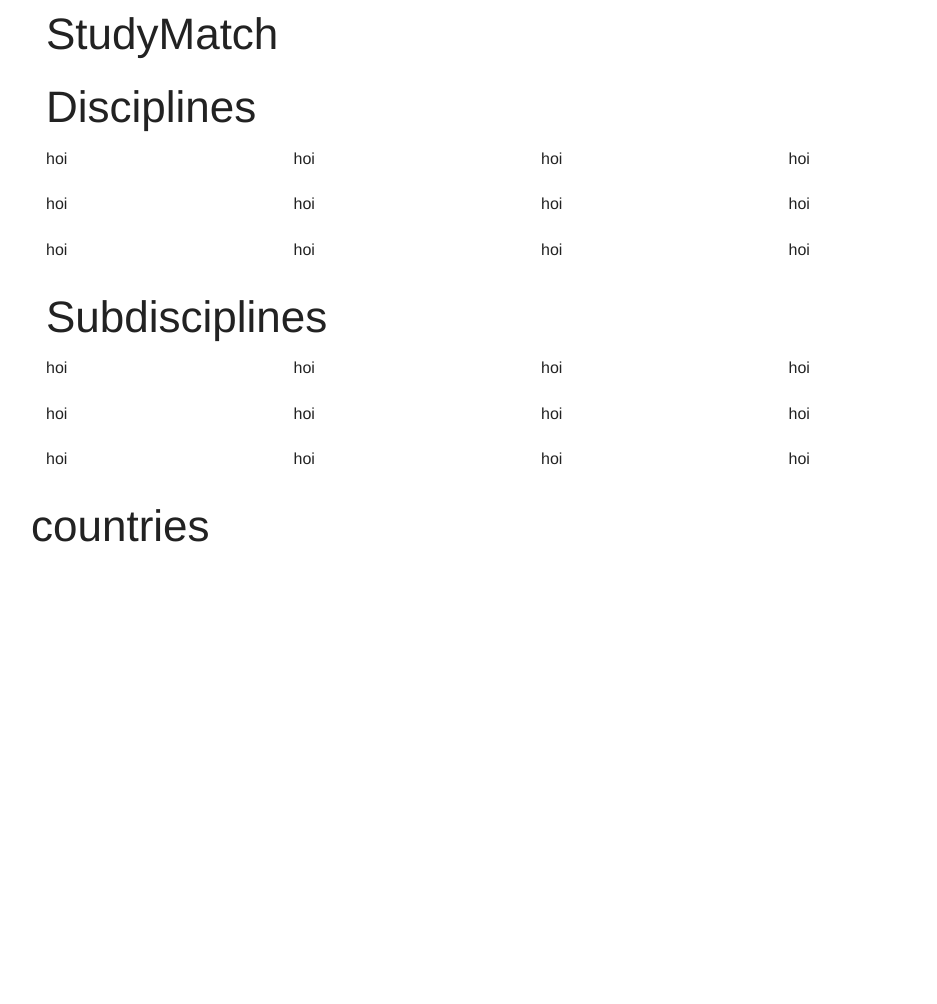
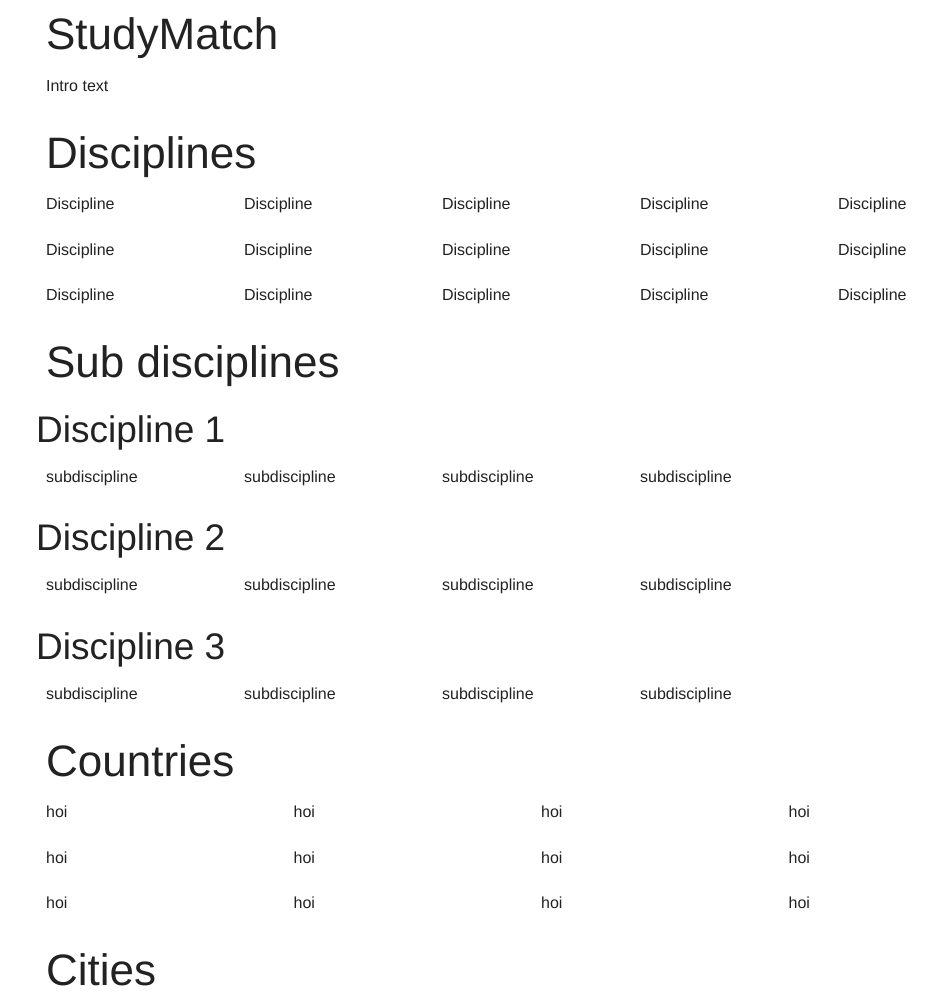
Before and after one commit to JensStudyportals/StudyMatch, a plain HTML site: page index.html in a window 1280 px wide. Shown: the top 1004 px of the page, without its empty margins (109-1046 px from the left). Before the commit the page ends 800 px from the top, so only its background shows below. Drawn offline with Linux system fonts and the light colour scheme.

Commit message:
Template first sections.

```diff
--- a/index.html
+++ b/index.html
@@ -12,12 +12,70 @@
   <div class="row">
     <div class="large-12 columns">
       <h1>StudyMatch</h1>
+
+      <p>Intro text</p>
     </div>
   </div>
 
   <div class="row">
     <div class="large-12 columns">
       <h1>Disciplines</h1>
+      <ul class="small-block-grid-5">
+        <li>Discipline</li>
+        <li>Discipline</li>
+        <li>Discipline</li>
+        <li>Discipline</li>
+        <li>Discipline</li>
+
+        <li>Discipline</li>
+        <li>Discipline</li>
+        <li>Discipline</li>
+        <li>Discipline</li>
+        <li>Discipline</li>
+
+        <li>Discipline</li>
+        <li>Discipline</li>
+        <li>Discipline</li>
+        <li>Discipline</li>
+        <li>Discipline</li>
+      </ul>
+    </div>
+  </div>
+
+  <div class="row">
+    <div class="large-12 columns">
+      <h1>Sub disciplines</h1>
+
+      <ul class="small-block-grid-5">
+        <h2 class="discipline">Discipline 1</h2>
+        <li>subdiscipline</li>
+        <li>subdiscipline</li>
+        <li>subdiscipline</li>
+        <li>subdiscipline</li>
+      </ul>
+
+      <ul class="small-block-grid-5">
+        <h2 class="discipline">Discipline 2</h2>
+        <li>subdiscipline</li>
+        <li>subdiscipline</li>
+        <li>subdiscipline</li>
+        <li>subdiscipline</li>
+      </ul>
+
+      <ul class="small-block-grid-5">
+        <h2 class="discipline">Discipline 3</h2>
+        <li>subdiscipline</li>
+        <li>subdiscipline</li>
+        <li>subdiscipline</li>
+        <li>subdiscipline</li>
+      </ul>
+    </div>
+  </div>
+
+
+  <div class="row">
+    <div class="large-12 columns">
+      <h1>Countries</h1>
       <ul class="small-block-grid-4">
         <li>hoi</li>
         <li>hoi</li>
@@ -39,7 +97,7 @@
 
   <div class="row">
     <div class="large-12 columns">
-        <h1>Subdisciplines</h1>
+      <h1>Cities</h1>
       <ul class="small-block-grid-4">
         <li>hoi</li>
         <li>hoi</li>
@@ -59,10 +117,6 @@
     </div>
   </div>
 
-    <div class="row">
-      <h1>countries</h1>
-    </div>
-
   <script src="js/vendor/jquery.js"></script>
   <script src="js/foundation.min.js"></script>
   <script>
```
Lines whose indentation alone changed are shown as unchanged.
